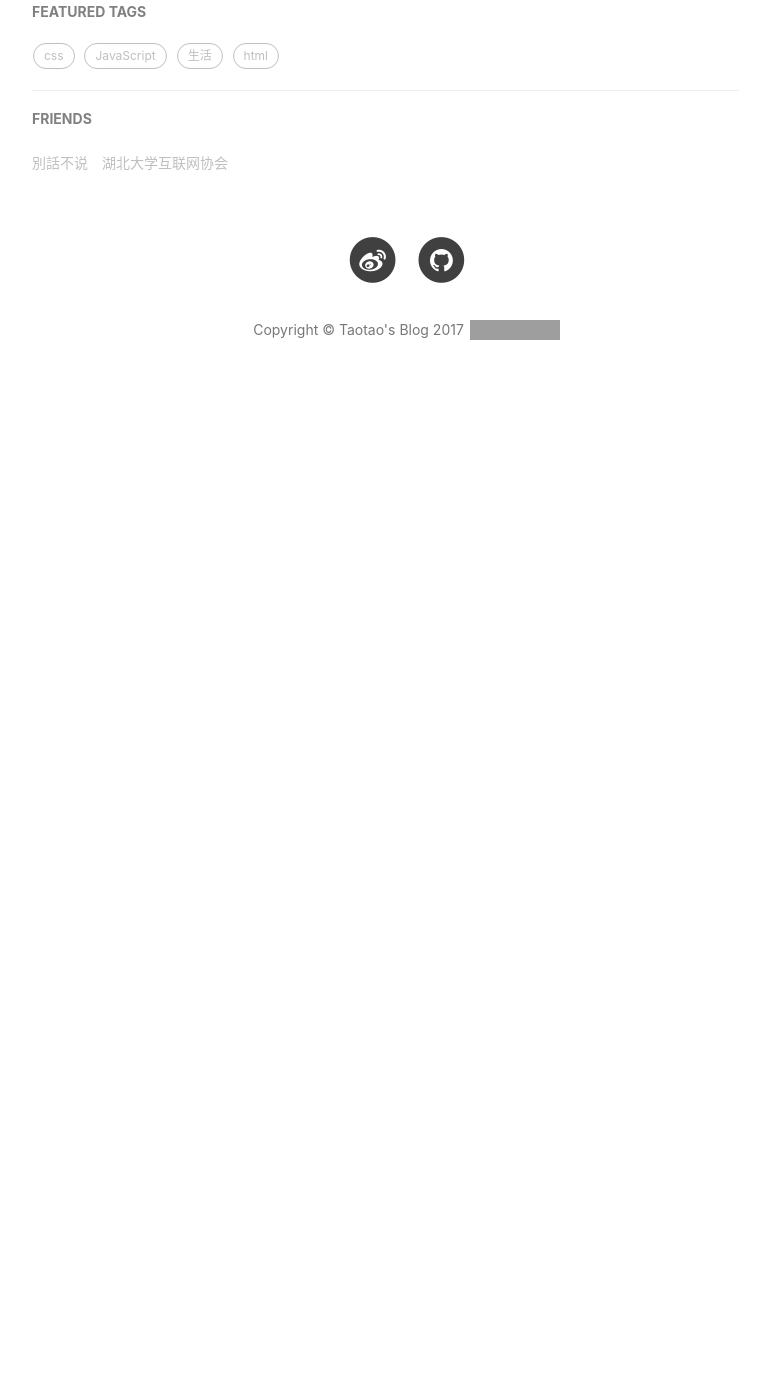
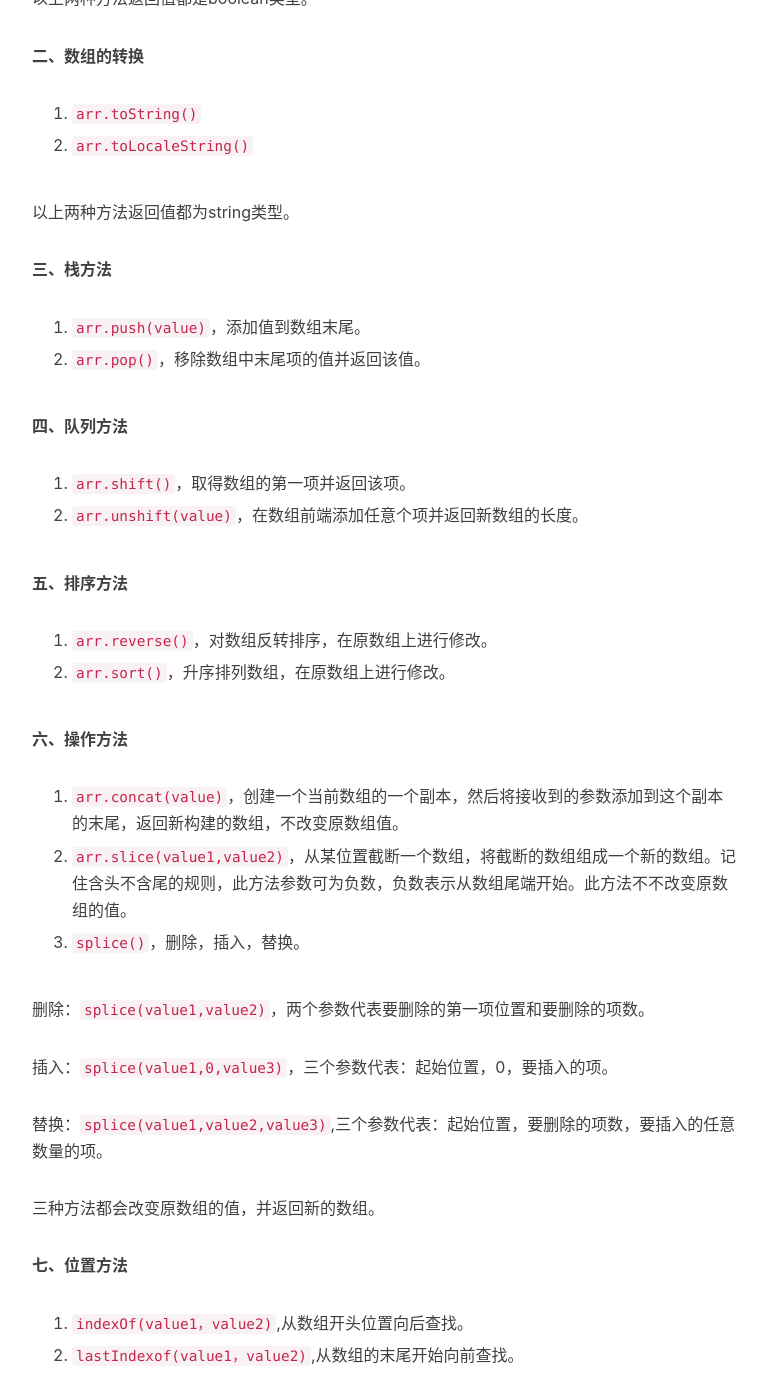
Before and after one commit to Xutaotaotao/Xutaotaotao.github.io, a Jekyll site: the page built from _posts/2017-09-01-JavaScript-Array-fuction.md, in a window 1280 px wide and 1400 px high, scrolled down 954 px. Shown: the whole window, without its empty margins (233-1003 px from the left). Built offline with Jekyll 4.4.1, drawn with Linux system fonts in a browser that asks for light colours; comment, search, counter and statistics services are not loaded; before the commit the page ends 1361 px from its top, so only the background shows below that; some of the changed text lies outside the part shown; grey boxes are pictures that could not be loaded.

Commit message:
add array function.

```diff
--- a/_posts/2017-09-01-JavaScript-Array-fuction.md
+++ b/_posts/2017-09-01-JavaScript-Array-fuction.md
@@ -16,4 +16,82 @@ js里面对数组的操作很多，只有熟记相关的方法才能更快的处
 
 ## 正文 ##
 
-**1.检测数组**
+**一、检测数组**
+
+1. `value instanof Array`
+
+2. `Array.isArray(value)`
+
+以上两种方法返回值都是boolean类型。
+
+**二、数组的转换**
+
+1. `arr.toString()`
+
+2. `arr.toLocaleString()`
+
+以上两种方法返回值都为string类型。
+
+**三、栈方法**
+
+1. `arr.push(value)`，添加值到数组末尾。
+
+2. `arr.pop()`，移除数组中末尾项的值并返回该值。
+
+**四、队列方法**
+
+1. `arr.shift()`，取得数组的第一项并返回该项。
+
+2. `arr.unshift(value)`，在数组前端添加任意个项并返回新数组的长度。
+
+**五、排序方法**
+
+1. `arr.reverse()`，对数组反转排序，在原数组上进行修改。
+
+2. `arr.sort()`，升序排列数组，在原数组上进行修改。
+
+**六、操作方法**
+
+1. `arr.concat(value)`，创建一个当前数组的一个副本，然后将接收到的参数添加到这个副本的末尾，返回新构建的数组，不改变原数组值。
+
+2. `arr.slice(value1,value2)`，从某位置截断一个数组，将截断的数组组成一个新的数组。记住含头不含尾的规则，此方法参数可为负数，负数表示从数组尾端开始。此方法不不改变原数组的值。
+
+3. `splice()`，删除，插入，替换。
+
+删除：`splice(value1,value2)`，两个参数代表要删除的第一项位置和要删除的项数。
+
+插入：`splice(value1,0,value3)`，三个参数代表：起始位置，0，要插入的项。
+
+替换：`splice(value1,value2,value3)`,三个参数代表：起始位置，要删除的项数，要插入的任意数量的项。
+
+三种方法都会改变原数组的值，并返回新的数组。
+
+**七、位置方法**
+
+1. `indexOf(value1，value2)`,从数组开头位置向后查找。
+
+2. `lastIndexof(value1，value2)`,从数组的末尾开始向前查找。
+
+两个方法都接收两个参数，要查找的项和查找起点的索引(可选)。
+
+**八、迭代方法**
+
+1. `every(function())`,对数组每一项运行给定函数，函数每一项返回true，才返回true。
+
+2. `filter(function())`,对数组每一项运行给定函数,返回该函数会返回true的项组成的数组。
+
+3. `forEach(function())`,对数组每一项运行给定函数,没有返回值。
+
+4. `map(function())`,对数组每一项运行给定函数,返回每次函数调用的结果组成的数组。
+
+5. `some(function())`,对数组每一项运行给定函数,函数任意一项返回true，则返回true。
+
+**九、归并方法**
+
+1. `reduce(function())`,从第一个数组遍历到最后。
+
+2. `reduceRight(function())`,从数组最后一项遍历到第一项。
+
+##后记##
+
+js中对数组的方法非常多，每个操作方法都有自己不同的返回值，需要牢记才能快速应用。
```
Also changed, not shown: other parts of _posts/2017-09-01-JavaScript-Array-fuction.md (+1 -1 lines).
